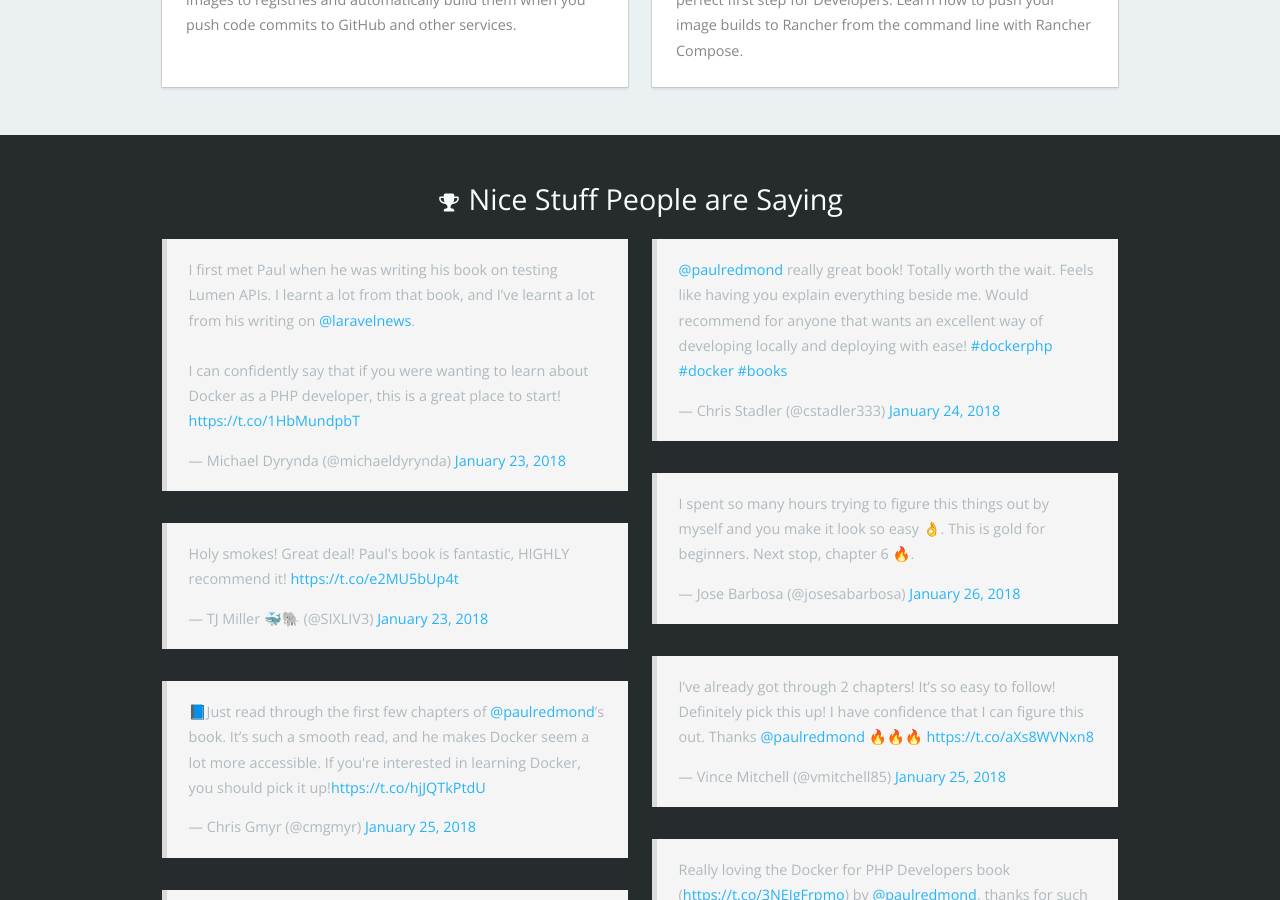
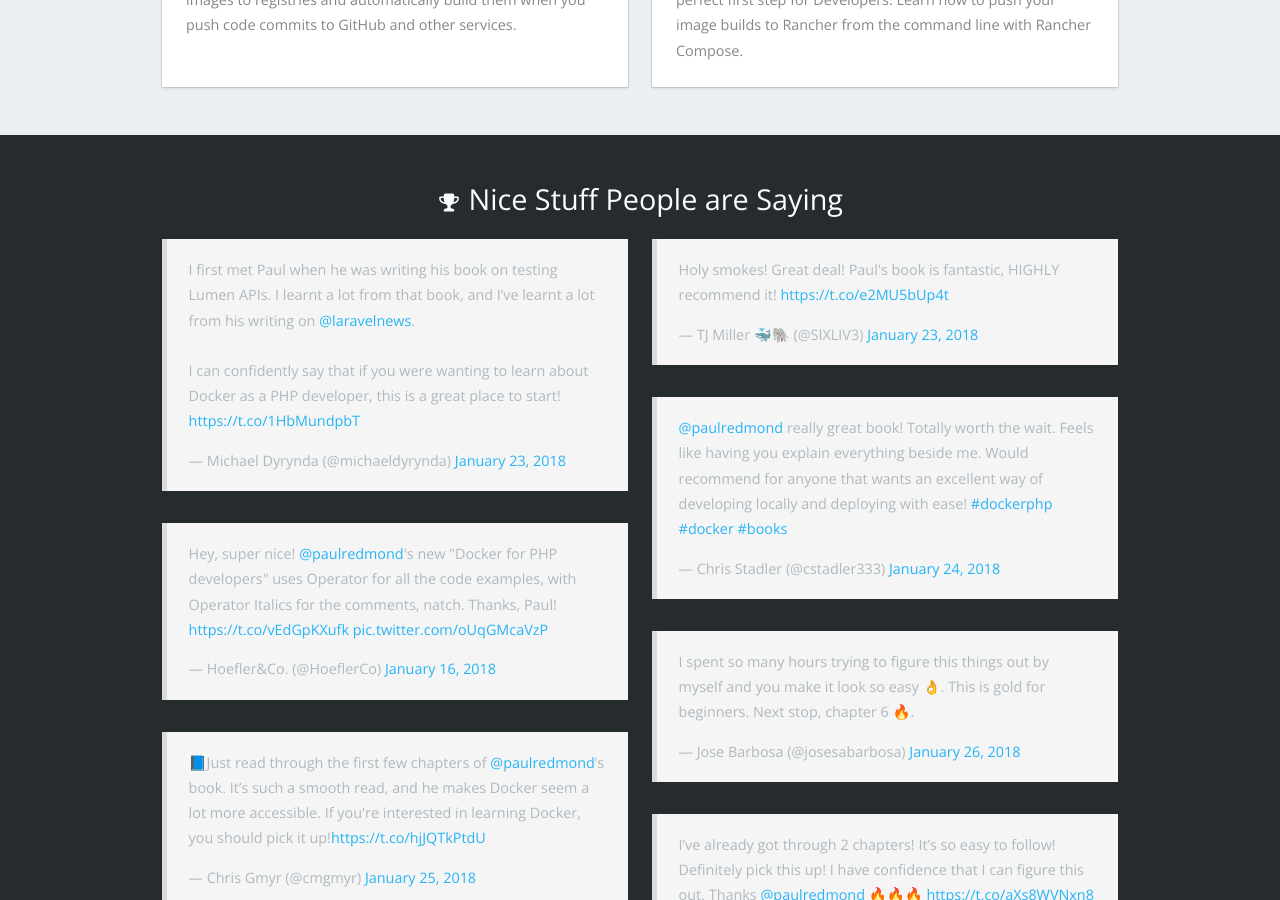
Before and after one commit to bitpressio/bitpressio.github.io, a Jekyll site: the page built from mastering-docker-php.md, in a window 1280 px wide and 900 px high, scrolled down 4034 px. Built offline with Jekyll 4.4.1, drawn with Linux system fonts in a browser that asks for light colours; nearby versions of some CDN libraries; some web fonts are replaced; comment, search, counter and statistics services are not loaded.

Commit message:
Add tweet

```diff
--- a/mastering-docker-php.md
+++ b/mastering-docker-php.md
@@ -524,7 +524,7 @@ permalink: /docker-for-php-developers/
                                 <blockquote class="twitter-tweet" data-lang="en"><p lang="en" dir="ltr">I first met Paul when he was writing his book on testing Lumen APIs. I learnt a lot from that book, and I’ve learnt a lot from his writing on <a href="https://twitter.com/laravelnews?ref_src=twsrc%5Etfw">@laravelnews</a>. <br><br>I can confidently say that if you were wanting to learn about Docker as a PHP developer, this is a great place to start! <a href="https://t.co/1HbMundpbT">https://t.co/1HbMundpbT</a></p>&mdash; Michael Dyrynda (@michaeldyrynda) <a href="https://twitter.com/michaeldyrynda/status/955903645333229574?ref_src=twsrc%5Etfw">January 23, 2018</a></blockquote>
                             </div>
                             <div class="mb-2">
-                                <blockquote class="twitter-tweet" data-lang="en"><p lang="en" dir="ltr">Holy smokes! Great deal!  Paul&#39;s book is fantastic, HIGHLY recommend it! <a href="https://t.co/e2MU5bUp4t">https://t.co/e2MU5bUp4t</a></p>&mdash; TJ Miller 🐳🐘 (@SIXLIV3) <a href="https://twitter.com/SIXLIV3/status/955820455553896449?ref_src=twsrc%5Etfw">January 23, 2018</a></blockquote>
+                                <blockquote class="twitter-tweet" data-lang="en"><p lang="en" dir="ltr">Hey, super nice! <a href="https://twitter.com/paulredmond?ref_src=twsrc%5Etfw">@paulredmond</a>&#39;s new &quot;Docker for PHP developers&quot; uses Operator for all the code examples, with Operator Italics for the comments, natch. Thanks, Paul! <a href="https://t.co/vEdGpKXufk">https://t.co/vEdGpKXufk</a> <a href="https://t.co/oUqGMcaVzP">pic.twitter.com/oUqGMcaVzP</a></p>&mdash; Hoefler&amp;Co. (@HoeflerCo) <a href="https://twitter.com/HoeflerCo/status/953295760019394560?ref_src=twsrc%5Etfw">January 16, 2018</a></blockquote>
                             </div>
                             <div class="mb-2">
                                 <blockquote class="twitter-tweet" data-lang="en"><p lang="en" dir="ltr">📘Just read through the first few chapters of <a href="https://twitter.com/paulredmond?ref_src=twsrc%5Etfw">@paulredmond</a>’s book. It’s such a smooth read, and he makes Docker seem a lot more accessible. If you&#39;re interested in learning Docker, you should pick it up!<a href="https://t.co/hjJQTkPtdU">https://t.co/hjJQTkPtdU</a></p>&mdash; Chris Gmyr (@cmgmyr) <a href="https://twitter.com/cmgmyr/status/956644987504128002?ref_src=twsrc%5Etfw">January 25, 2018</a></blockquote>
@@ -534,6 +534,9 @@ permalink: /docker-for-php-developers/
                             </div>
                         </div>
                         <div class="column is-6">
+                            <div class="mb-2">
+                                <blockquote class="twitter-tweet" data-lang="en"><p lang="en" dir="ltr">Holy smokes! Great deal!  Paul&#39;s book is fantastic, HIGHLY recommend it! <a href="https://t.co/e2MU5bUp4t">https://t.co/e2MU5bUp4t</a></p>&mdash; TJ Miller 🐳🐘 (@SIXLIV3) <a href="https://twitter.com/SIXLIV3/status/955820455553896449?ref_src=twsrc%5Etfw">January 23, 2018</a></blockquote>
+                            </div>
                             <div class="mb-2">
                                 <blockquote class="twitter-tweet" data-lang="en"><p lang="en" dir="ltr"><a href="https://twitter.com/paulredmond?ref_src=twsrc%5Etfw">@paulredmond</a> really great book! Totally worth the wait. Feels like having you explain everything beside me. Would recommend for anyone that wants an excellent way of developing locally and deploying with ease! <a href="https://twitter.com/hashtag/dockerphp?src=hash&amp;ref_src=twsrc%5Etfw">#dockerphp</a> <a href="https://twitter.com/hashtag/docker?src=hash&amp;ref_src=twsrc%5Etfw">#docker</a> <a href="https://twitter.com/hashtag/books?src=hash&amp;ref_src=twsrc%5Etfw">#books</a></p>&mdash; Chris Stadler (@cstadler333) <a href="https://twitter.com/cstadler333/status/956053573527375879?ref_src=twsrc%5Etfw">January 24, 2018</a></blockquote>
                             </div>
```
